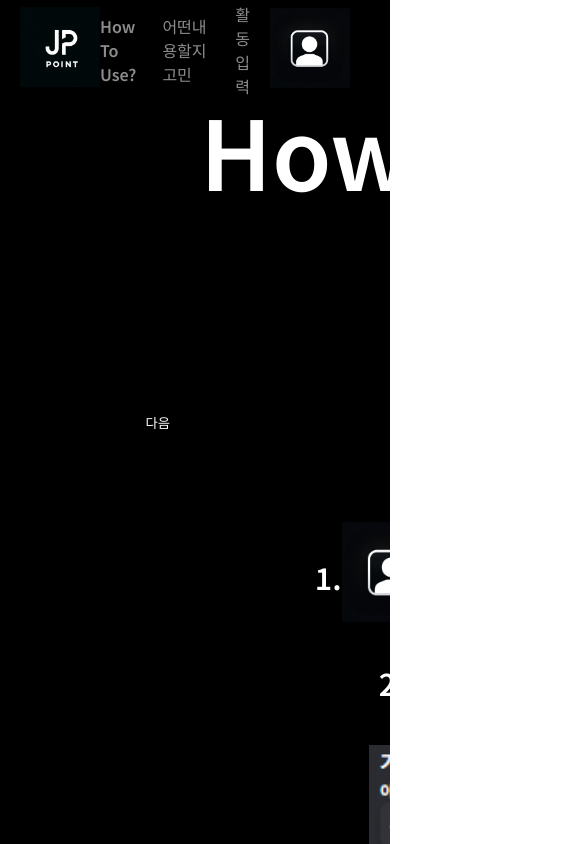
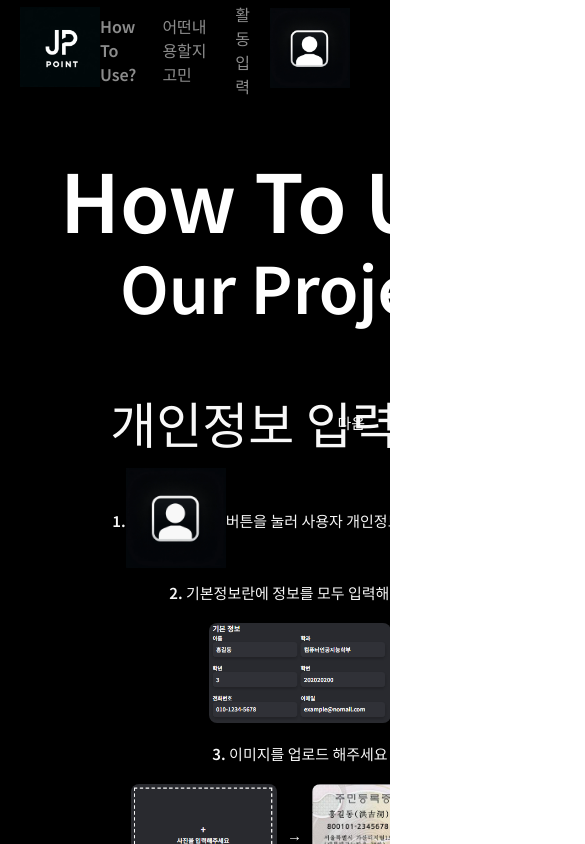
Before and after one commit to Koh-Du-Beom/Jamie-Point, a React (Vite) app: page /activity in a window 390 px wide. Shown: the top 844 px of the page, 585 px wide, since content can reach past the window. Built offline with nearby package versions, Linux system fonts and the light colour scheme.

Commit message:
how to use complete

```diff
--- a/src/index.css
+++ b/src/index.css
@@ -10,5 +10,5 @@ body {
 /* 웹킷 기반 브라우저 외에도, Firefox 등 다른 브라우저를 위한 CSS 스크롤바 속성도 있습니다 */
 * {
   scrollbar-width: thin;
-  scrollbar-color: #ffffff #000000;
+  scrollbar-color: #323339 #000000;
 }
--- a/src/pages/ActivityIntro/ActivityIntroPage.module.css
+++ b/src/pages/ActivityIntro/ActivityIntroPage.module.css
@@ -3,30 +3,35 @@
 	display: flex;
 	flex-direction: column;
 	margin: 0 auto;
+	position: relative;
 }
 
 .title_container{
 	display: flex;
 	flex-direction: column;
+	position: relative;
+	margin: 0 auto;
+	align-items: center;
 }
+
 
 .big_title{
 	font-size: 6em;
 	width: 600px;
 	color: #ffffff;
-	position: absolute;
-	top: 80px;
-	left: 200px;
+	position: relative;
+	top: 20px;
+	left: 60px;
 	animation: slide 2s;
 }
 
 .sub_title{
 	font-size: 5em;
-	width: 600;
+	width: 600px;
 	color: #ffffff;
 	position: absolute;
-	top: 200px;
-	left: 400px;
+	top: 120px;
+	left: 120px;
 	animation: slide_second 4s;
 }
 
@@ -36,7 +41,7 @@
 		opacity : 0;
 	}
 	to{
-		left: 200px;
+		left: 60px;
 		opacity: 1;
 	}
 }
@@ -47,7 +52,7 @@
 		opacity: 0;
 	}
 	to{
-		left: 400px;
+		left: 120px;
 		opacity: 1;
 	}
 }
@@ -55,7 +60,22 @@
 .content_container{
   display: flex;
   flex-direction: column;
-	margin-top: 300px;
+  align-items: center;
+  margin-top: 150px;
+  position: relative;
+  width: 100%;
+	animation: fadeInContent 2s forwards;
+	animation-delay: 4s;
+	opacity: 0;
+}
+
+@keyframes fadeInContent {
+	from {
+			opacity: 0;
+	}
+	to {
+			opacity: 1;
+	}
 }
 
 .content_wrapper{
@@ -63,8 +83,10 @@
   flex-direction: column;
   justify-content: center;
   align-items: center;
-	margin: 0 150px;
+  margin: 0 auto;
+  max-width: 960px;
   opacity: 1;
+  position: relative;
 }
 
 .content_title{
@@ -74,6 +96,7 @@
 .content_box{
 	display: flex;
 	flex-direction: column;
+	position: relative;
 }
 
 .content{
@@ -85,11 +108,11 @@
 }
 
 .content .introImage{
-	height: 300px;
+	height: 200px;
 	object-fit: contain;
 	margin: 10px;
+	border-radius: 8px;
 }
-
 
 .content_Icon{
 	width: 100px;
@@ -104,6 +127,7 @@
   cursor: pointer;
   border: none;
   padding: 10px 20px;
+	font-size: 40px;
 }
 
 .button_prev{
@@ -126,3 +150,70 @@
 		opacity: 1;
 	}
 }
+
+@media (max-width : 1300px){
+	.navigation_button{
+		font-size: 30px;
+	}
+
+	.button_prev{
+		left: 60px;
+	}
+
+	.button_next{
+		right: 60px;
+	}
+}
+
+@media (max-width : 900px){
+	.content{
+		font-size: 20px;
+	}
+
+	.content .introImage{
+		height: 150px;
+	}
+
+	.navigation_button{
+		font-size: 20px;
+	}
+
+	.button_prev{
+		left: 20px;
+	}
+
+	.button_next{
+		right: 20px;
+	}
+}
+
+@media( max-width : 680px){
+	.content{
+		font-size: 15px;
+		margin-top: 10px;
+	}
+
+	.content .introImage{
+		height: 100px;
+	}
+
+	.navigation_button{
+		font-size: 15px;
+	}
+
+	.button_prev{
+		left: 25px;
+	}
+
+	.button_next{
+		right: 5px;
+	}
+
+	.big_title{
+		font-size: 5em;
+	}
+
+	.sub_title{
+		font-size: 4em;
+	}
+}
--- a/src/pages/ActivityIntro/ActivityIntroPage.tsx
+++ b/src/pages/ActivityIntro/ActivityIntroPage.tsx
@@ -13,8 +13,7 @@ import activityIntroThird from '../../assets/Intro/ActivityIntro/activityIntroTh
 import documentationIntroFirst from '../../assets/Intro/DocumentationIntro/documentationIntroFirst.png';
 import documentationIntroSecond from '../../assets/Intro/DocumentationIntro/documentationIntroSecond.png';
 
-import useScrollFadeIn from '../../hooks/useScrollFadeIn';
-import { useEffect, useState } from 'react';
+import { useState } from 'react';
 
 const ActivityIntroPage:React.FC = () => {
 
@@ -89,7 +88,7 @@ const ActivityIntroPage:React.FC = () => {
 									2. 활동 내역을 입력해주세요
 								</div>
 								<div className={classes.content}>
-									<img src={activityIntroSecond} alt='activityIntroSecond'/>
+									<img className={classes.introImage} src={activityIntroSecond} alt='activityIntroSecond'/>
 								</div>
 							</div>
 
@@ -98,7 +97,7 @@ const ActivityIntroPage:React.FC = () => {
 									3. 활동 세부사항을 입력해주세요
 								</div>
 								<div className={classes.content}>
-									<img src={activityIntroThird} alt='activityIntroThird'/>
+									<img className={classes.introImage} src={activityIntroThird} alt='activityIntroThird'/>
 								</div>
 							</div>
 
@@ -134,5 +133,4 @@ const ActivityIntroPage:React.FC = () => {
 	)
 }
 
-//지금 각자 다른 시간에 나오는거로 되어있는데, 스크롤 내릴 때 점점 선명하게 보이는 식으로 구현하기
 export default ActivityIntroPage;
```
Lines whose indentation alone changed are shown as unchanged.
